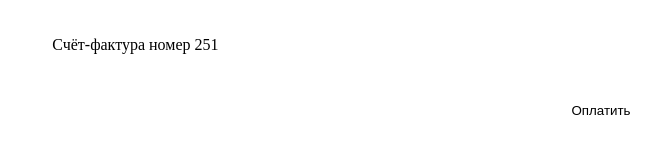
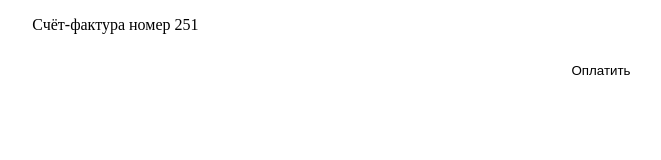
Before and after one commit to ekhppp/hrt_miniapp, a plain HTML site: page index.html in a window 1280 px wide. Shown: the whole page, without its empty margins (39-700 px from the left). Drawn offline with Linux system fonts and the light colour scheme.

Commit message:
Initial commit

```diff
--- a/styles.css
+++ b/styles.css
@@ -22,6 +22,5 @@
     background-color: var(--tg-theme-section-bg-color);
 
     width: 100%;
-    padding: 20px;           /* Внутренние отступы */
     border-radius: 1em;
 }
```
